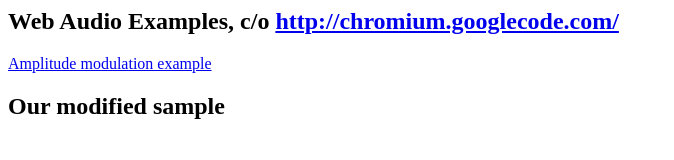
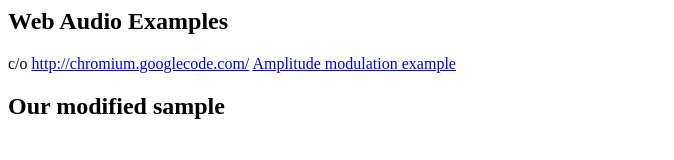
Before and after one commit to akerfoot/test, a plain HTML site: page index.html in a window 1280 px wide. Shown: the whole page, without its empty margins (0-674 px from the left). Drawn offline with Linux system fonts and the light colour scheme.

Commit message:
Update index.html

```diff
--- a/index.html
+++ b/index.html
@@ -1,4 +1,5 @@
-<h2>Web Audio Examples, c/o <a href="http://chromium.googlecode.com/">http://chromium.googlecode.com/</a></h2>
+<h2>Web Audio Examples</h2>
+c/o <a href="http://chromium.googlecode.com/">http://chromium.googlecode.com/</a>
 
 <a href="javascript-processing.html">Amplitude modulation example</a>
 
```
